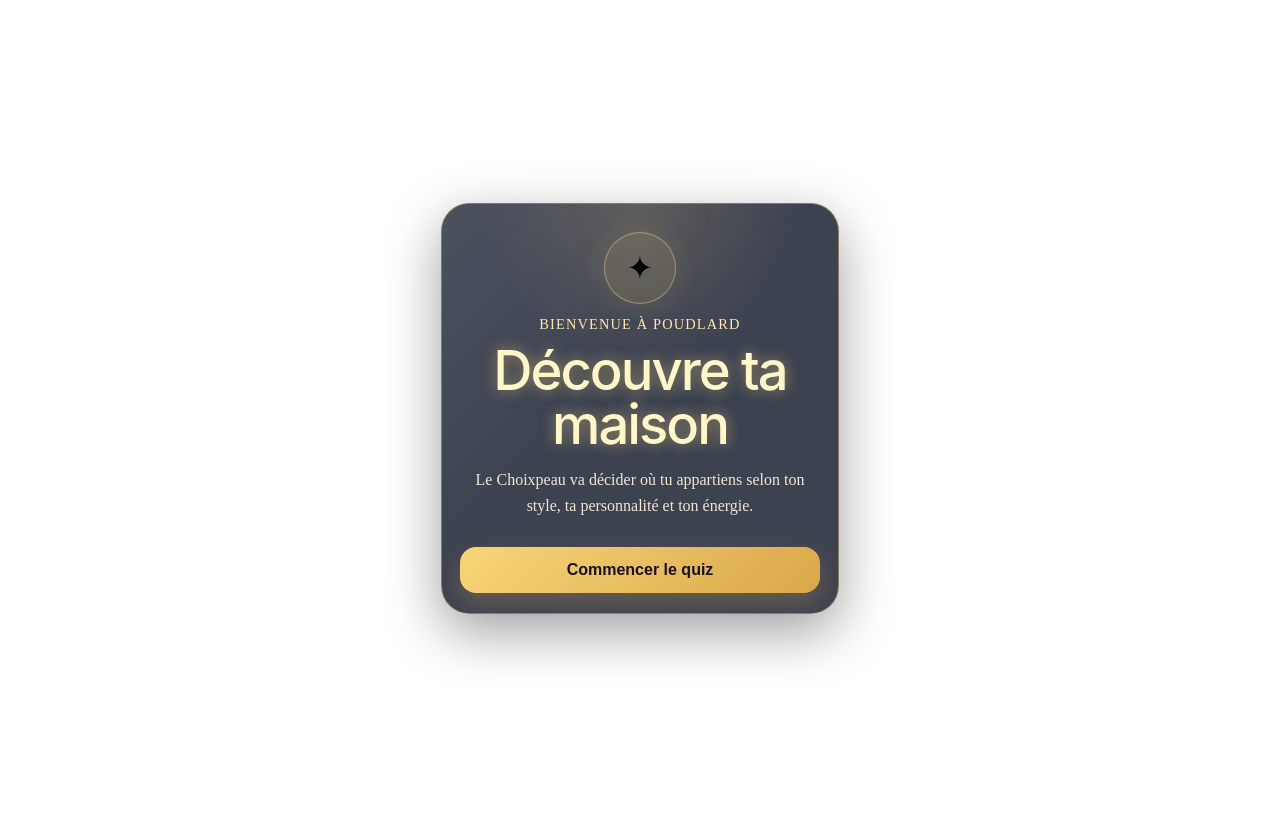
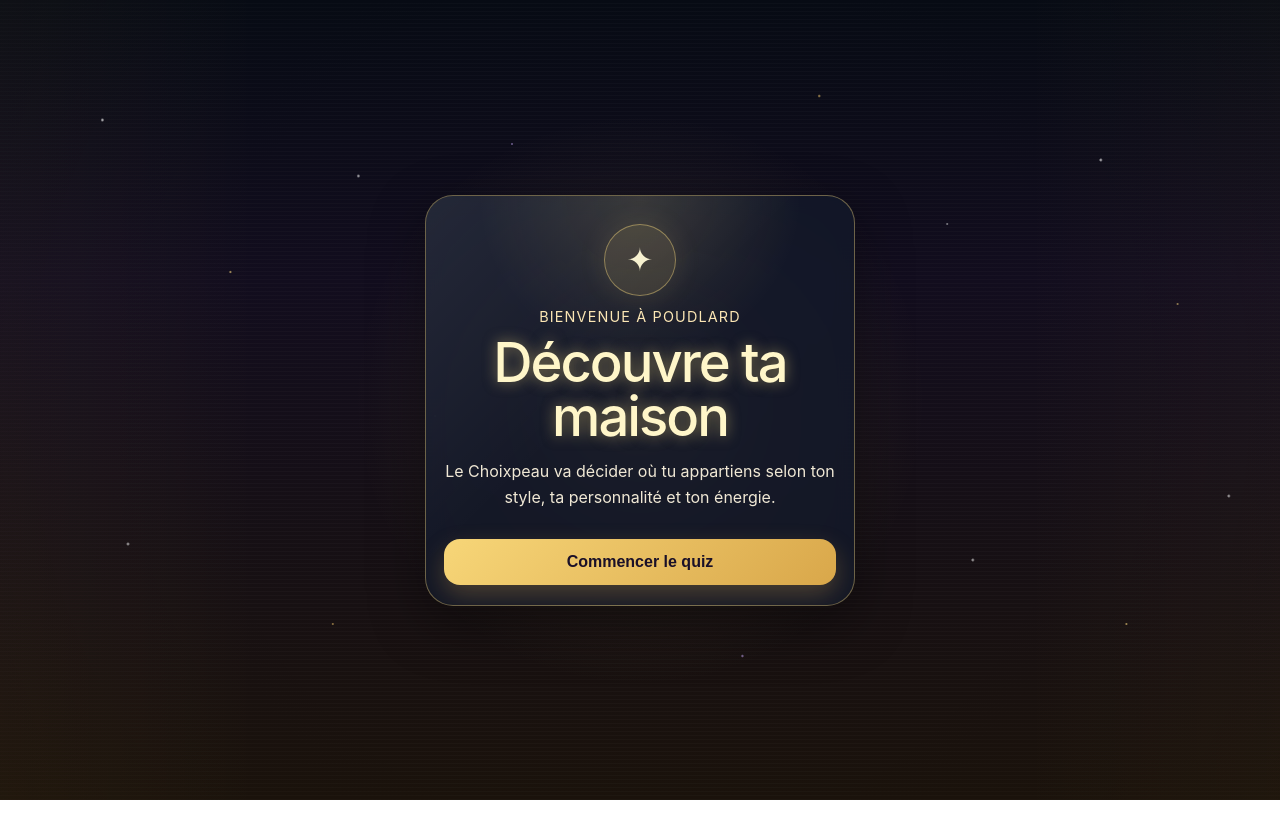
Before and after one commit to Marblerock/maison.github.io, an Angular app: page / in a window 1280 px wide. Built offline with nearby package versions, Linux system fonts and the light colour scheme.

Commit message:
Fix layout

```diff
--- a/src/app/app.scss
+++ b/src/app/app.scss
@@ -1,45 +1,19 @@
 :host {
   display: block;
-  min-height: 100vh;
-}
-
-:root {
-  --page-bg-top: #0d1020;
-  --page-bg-bottom: #1b1230;
-  --panel: rgba(18, 24, 42, 0.82);
-  --panel-border: rgba(255, 223, 129, 0.4);
-  --gold: #f4d77d;
-  --gold-strong: #ffd166;
-  --text: #f7f1d0;
-  --muted: #d7d0b7;
-  --shadow: rgba(0, 0, 0, 0.35);
-}
-
-html,
-body {
-  margin: 0;
-  min-height: 100%;
-  font-family: 'Inter', 'Segoe UI', sans-serif;
-  background:
-    radial-gradient(circle at top, rgba(152, 117, 255, 0.28), transparent 35%),
-    radial-gradient(circle at bottom, rgba(90, 170, 255, 0.25), transparent 30%),
-    linear-gradient(180deg, var(--page-bg-top), var(--page-bg-bottom));
-  color: var(--text);
-}
-
-body {
-  min-height: 100vh;
-}
-
-* {
-  box-sizing: border-box;
+  min-height: 100dvh;
+  height: auto;
+  width: 100%;
 }
 
 .page-shell {
   width: 100%;
-  min-height: 100vh;
+  min-height: 100dvh;
   display: flex;
   align-items: center;
   justify-content: center;
   padding: 18px 12px;
+  position: relative;
+  z-index: 1;
+  background: transparent;
+  box-sizing: border-box;
 }
--- a/src/app/app.ts
+++ b/src/app/app.ts
@@ -1,9 +1,8 @@
 import { Component, signal } from '@angular/core';
-import { RouterOutlet } from '@angular/router';
 import { Quiz } from './quiz/quiz';
 
 @Component({
-  imports: [RouterOutlet, Quiz],
+  imports: [Quiz],
   selector: 'app-root',
   styleUrl: './app.scss',
   templateUrl: './app.html',
--- a/src/app/quiz/quiz.html
+++ b/src/app/quiz/quiz.html
@@ -13,7 +13,7 @@
   } @else if (!estFini()) {
     <section class="card wizard-card">
       <div class="card-top">
-        <span class="badge">✨ Sortilège</span>
+        <span class="badge">✨ Reflexion du choixpeau ✨</span>
         <p class="step">Question {{ indexQuestion() + 1 }} / {{ questions.length }}</p>
       </div>
 
--- a/src/app/quiz/quiz.scss
+++ b/src/app/quiz/quiz.scss
@@ -5,16 +5,19 @@
 
 .quiz-container {
   width: min(100%, 430px);
+  max-width: 100%;
   margin: 0 auto;
-  min-height: calc(100vh - 36px);
+  min-height: calc(100dvh - 36px);
   display: flex;
   align-items: center;
   justify-content: center;
+  padding: 0;
 }
 
 .card {
   position: relative;
   width: 100%;
+  max-width: 100%;
   background: rgba(19, 25, 42, 0.76);
   border: 1px solid rgba(244, 215, 125, 0.4);
   border-radius: 28px;
--- a/src/styles.scss
+++ b/src/styles.scss
@@ -1,4 +1,80 @@
 /* You can add global styles to this file, and also import other style files */
+html,
+body {
+  margin: 0;
+  min-height: 100%;
+  min-height: 100dvh;
+  overflow-x: hidden;
+  font-family: 'Inter', 'Segoe UI', sans-serif;
+  background:
+    radial-gradient(circle at 20% 10%, rgba(255, 191, 94, 0.16), transparent 18%),
+    radial-gradient(circle at 80% 12%, rgba(166, 128, 255, 0.12), transparent 22%),
+    linear-gradient(180deg, #070b14 0%, #120d1e 35%, #1a120b 100%);
+  color: #f7f1d0;
+}
+
+body {
+  min-height: 100dvh;
+  height: 100dvh;
+  position: relative;
+  background: linear-gradient(180deg, #070b14 0%, #120d1e 35%, #1a120b 100%);
+  scrollbar-width: none;
+  -ms-overflow-style: none;
+  overscroll-behavior-y: none;
+}
+
+html::-webkit-scrollbar,
+body::-webkit-scrollbar {
+  display: none;
+}
+
+body::before {
+  content: '';
+  position: fixed;
+  inset: 0;
+  pointer-events: none;
+  background:
+    radial-gradient(circle at center, rgba(255, 208, 102, 0.2) 0%, rgba(255, 208, 102, 0.06) 18%, transparent 38%),
+    radial-gradient(circle at center, transparent 44%, rgba(0, 0, 0, 0.38) 100%),
+    linear-gradient(90deg, rgba(255, 180, 60, 0.05), transparent 20%, transparent 80%, rgba(255, 180, 60, 0.04)),
+    repeating-linear-gradient(
+      0deg,
+      rgba(255, 255, 255, 0.02),
+      rgba(255, 255, 255, 0.02) 1px,
+      transparent 1px,
+      transparent 4px
+    );
+  mix-blend-mode: screen;
+}
+
+body::after {
+  content: '';
+  position: fixed;
+  inset: 0;
+  pointer-events: none;
+  background-image:
+    radial-gradient(2px 2px at 8% 15%, rgba(255, 255, 255, 0.9), transparent),
+    radial-gradient(1.6px 1.6px at 18% 34%, rgba(255, 219, 128, 0.9), transparent),
+    radial-gradient(2px 2px at 28% 22%, rgba(255, 255, 255, 0.8), transparent),
+    radial-gradient(1.5px 1.5px at 40% 18%, rgba(202, 172, 255, 0.8), transparent),
+    radial-gradient(2px 2px at 52% 30%, rgba(255, 255, 255, 0.8), transparent),
+    radial-gradient(1.8px 1.8px at 64% 12%, rgba(255, 211, 112, 0.8), transparent),
+    radial-gradient(1.5px 1.5px at 74% 28%, rgba(255, 255, 255, 0.7), transparent),
+    radial-gradient(2px 2px at 86% 20%, rgba(255, 255, 255, 0.9), transparent),
+    radial-gradient(1.5px 1.5px at 92% 38%, rgba(255, 219, 128, 0.8), transparent),
+    radial-gradient(2px 2px at 10% 68%, rgba(255, 255, 255, 0.8), transparent),
+    radial-gradient(1.5px 1.5px at 26% 78%, rgba(255, 211, 112, 0.8), transparent),
+    radial-gradient(2px 2px at 42% 72%, rgba(255, 255, 255, 0.85), transparent),
+    radial-gradient(1.8px 1.8px at 58% 82%, rgba(202, 172, 255, 0.8), transparent),
+    radial-gradient(2px 2px at 76% 70%, rgba(255, 255, 255, 0.8), transparent),
+    radial-gradient(1.5px 1.5px at 88% 78%, rgba(255, 219, 128, 0.9), transparent),
+    radial-gradient(2px 2px at 96% 62%, rgba(255, 255, 255, 0.8), transparent),
+    radial-gradient(1.5px 1.5px at 48% 58%, rgba(255, 255, 255, 0.8), transparent),
+    radial-gradient(1.8px 1.8px at 62% 48%, rgba(255, 211, 112, 0.8), transparent),
+    radial-gradient(1.5px 1.5px at 34% 52%, rgba(255, 255, 255, 0.75), transparent);
+  opacity: 0.9;
+}
+
 :host {
   --bright-blue: oklch(51.01% 0.274 263.83);
   --electric-violet: oklch(53.18% 0.28 296.97);
```
